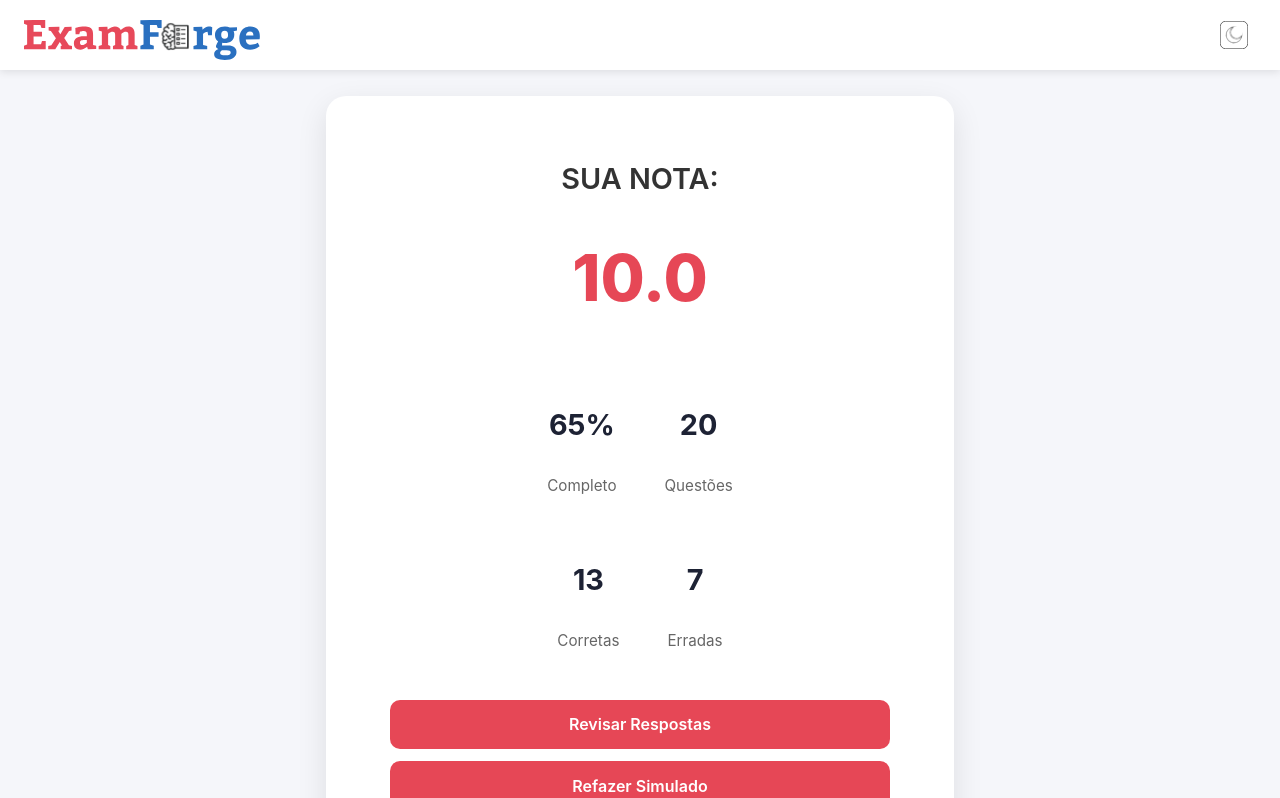
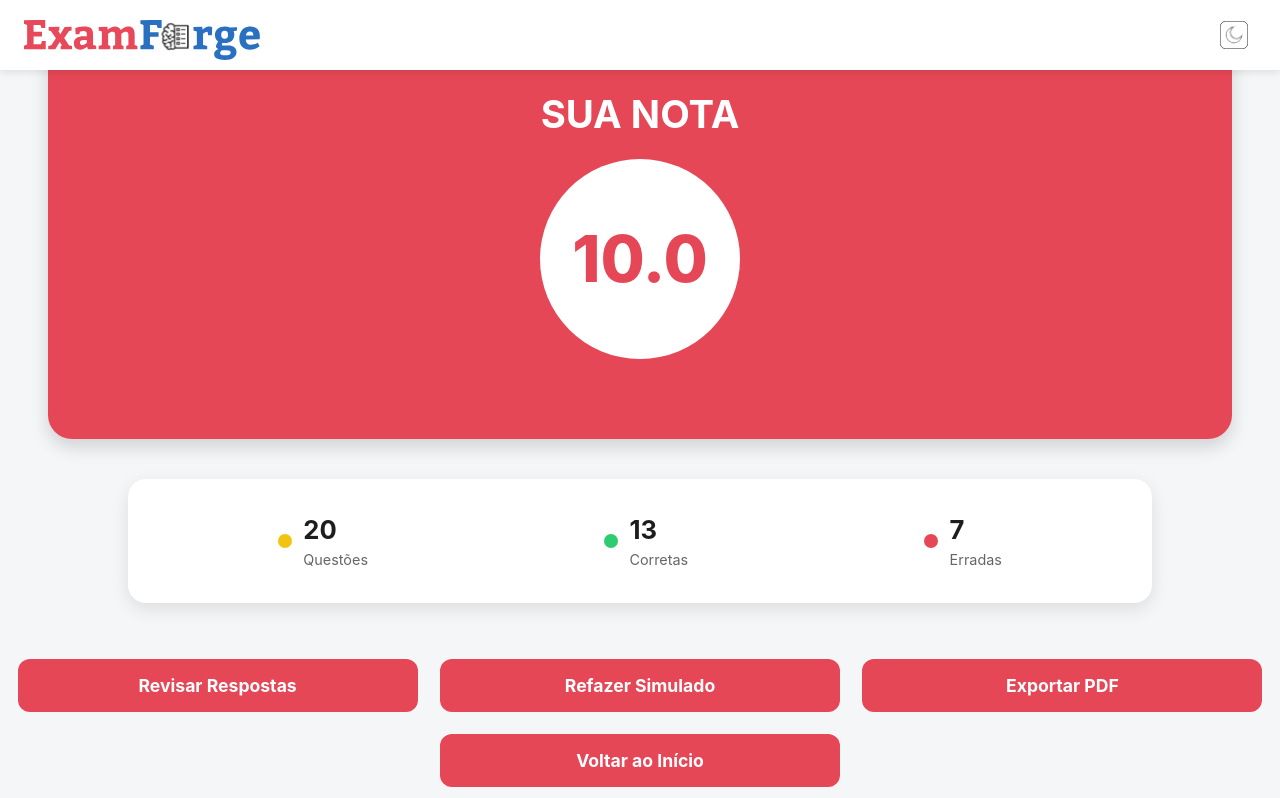
Before and after one commit to Gabriel-marques-araujo/ExamForge, a React (Vite) app in the folder Frontend/: page /resultado in a window 1280 px wide. Shown: the top 798 px of the page. Built offline with nearby package versions, Linux system fonts and the light colour scheme.

Commit message:
add conexão com front/back na criação e avaliação de questões

```diff
--- a/Frontend/src/App.css
+++ b/Frontend/src/App.css
@@ -92,7 +92,7 @@ body.dark .title{
 
 .start-button {
   background: linear-gradient(90deg, #E64756, #ff6b81);
-  color: rgba(255, 255, 255, 0.87);
+  color: #fff;
   font-family: inter, sans-serif;
   font-weight: 700;
   letter-spacing: .5px;
@@ -133,7 +133,7 @@ body.dark .start-button {
   top: 50%;
   left: 50%;
   transform: translate(-50%, -50%);
-  z-index: 10000; /* acima do blur */
+  z-index: 10000;
   background-color: #fff;
   border-radius: 18px;
   box-shadow: 0 8px 25px rgba(0, 0, 0, 0.15);
@@ -230,4 +230,6 @@ body.dark .start-button {
     padding: 0.8rem 1.5rem;
     margin: 0 1rem 1rem 1rem;
   }
+
+
 }
--- a/Frontend/src/Components/QuestionPage/QuestionPage.css
+++ b/Frontend/src/Components/QuestionPage/QuestionPage.css
@@ -432,3 +432,37 @@ body.dark .option-box.selected {
 .restart-button {
   margin-top: 2rem;
 }
+.feedback {
+  background-color: #f1ebec;
+  color: #1d2234;
+  border-radius: 12px;
+  padding: 1rem 1.5rem;
+  margin-top: 1.5rem;
+  border: 2px solid #e64756;
+  font-size: 1rem;
+  line-height: 1.5;
+}
+
+.feedback p {
+  margin: 0.5rem 0;
+}
+
+body.dark .feedback {
+  background-color: #121212;
+  color: #ffffff;
+  border-color: #e64756;
+}
+
+.feedback strong {
+  font-weight: 700;
+}
+
+.feedback .correct {
+  color: #2eaf2e;
+
+}
+
+.feedback .wrong {
+  color: #e64756;
+
+}
--- a/Frontend/src/Components/QuestionPage/QuestionPage.tsx
+++ b/Frontend/src/Components/QuestionPage/QuestionPage.tsx
@@ -2,28 +2,78 @@ import React, { useState, useEffect } from "react";
 import { useNavigate, useLocation } from "react-router-dom";
 import NavBar from "../NavBar/NavBar";
 import "./QuestionPage.css";
+import axios from "axios";
 
 interface Question {
   id: number;
   enunciado: string;
   alternativas: string[];
+  rawData?: any;
+  correctAnswer: string;
+  explicacao: string;
 }
 
 interface LocationState {
   timeMinutes: number;
+  topic?: string;
+  initialFiles?: File[];
+  generatedQuestions?: any;
 }
 
 const QuestionsPage: React.FC = () => {
   const location = useLocation();
   const navigate = useNavigate();
 
-  const { timeMinutes = 120 } = (location.state as LocationState) || {};
+  const state = location.state as LocationState | undefined;
+  const timeMinutes = state?.timeMinutes || 120;
+  const topic = state?.topic || "Geral";
+  const generatedQuestions = state?.generatedQuestions || [];
+
+  const questions: Question[] = React.useMemo(() => {
+    if (!generatedQuestions) return [];
+
+    const raw = Array.isArray(generatedQuestions)
+      ? generatedQuestions
+      : Object.values(generatedQuestions);
+
+    const validQuestions = raw.filter(
+      (q: any) =>
+        q &&
+        (q.enunciado || q.question || q.text) &&
+        (q.alternativas || q.options || q.choices)
+    );
+
+    return validQuestions.map((q: any, i: number) => ({
+      id: q.id ?? i + 1,
+      enunciado: q.enunciado || q.question || q.text || `Questão ${i + 1}`,
+      alternativas: q.alternativas || q.options || q.choices || [],
+      correctAnswer: q.correctAnswer || q.correct_answer || q.answer || "",
+      explicacao: q.explicacao || q.explanation || q.details || "",
+      rawData: q,
+    }));
+  }, [generatedQuestions]);
+
+  if (questions.length === 0) {
+    return (
+      <div className="questions-container">
+        <NavBar />
+        <div className="no-questions">
+          <h2>Nenhuma questão foi carregada 😕</h2>
+          <button onClick={() => navigate(-1)} className="back-button">
+            Voltar
+          </button>
+        </div>
+      </div>
+    );
+  }
 
   const [currentQuestionIndex, setCurrentQuestionIndex] = useState(0);
   const [selectedAnswers, setSelectedAnswers] = useState<{ [key: number]: string }>({});
   const [timeLeft, setTimeLeft] = useState(timeMinutes * 60);
   const [isTimeOver, setIsTimeOver] = useState(false);
   const [showWarning, setShowWarning] = useState(false);
+  const [showFeedback, setShowFeedback] = useState(false);
+  const [results, setResults] = useState<{ [key: number]: any }>({});
 
   useEffect(() => {
     if (timeLeft <= 0) {
@@ -40,31 +90,6 @@ const QuestionsPage: React.FC = () => {
     return `${m}:${s}`;
   };
 
-  const questions: Question[] = [
-    {
-      id: 1,
-      enunciado: "O que é um caso de teste?",
-      alternativas: [
-        "A) Um defeito encontrado no sistema",
-        "B) Uma funcionalidade a ser desenvolvida",
-        "C) Um conjunto de condições para verificar um requisito",
-        "D) Um relatório de execução de teste",
-        "E) Uma métrica de cobertura de código",
-      ],
-    },
-    {
-      id: 2,
-      enunciado: "O que é teste de regressão?",
-      alternativas: [
-        "A) Teste realizado apenas na fase inicial do projeto",
-        "B) Teste feito para verificar se mudanças causaram falhas",
-        "C) Teste de performance em ambiente de produção",
-        "D) Teste exploratório feito por desenvolvedores",
-        "E) Nenhuma das alternativas",
-      ],
-    },
-  ];
-
   const currentQuestion = questions[currentQuestionIndex];
   const progress = ((currentQuestionIndex + 1) / questions.length) * 100;
 
@@ -72,9 +97,45 @@ const QuestionsPage: React.FC = () => {
     setSelectedAnswers((prev) => ({ ...prev, [questionId]: option }));
   };
 
-  const handleNext = () => {
-    if (currentQuestionIndex < questions.length - 1) setCurrentQuestionIndex((prev) => prev + 1);
-    else handleSubmit();
+  const checkAnswer = async (question: Question, chosenOption: string) => {
+    try {
+      const response = await axios.post("http://localhost:8000/rag/check_answer/", {
+        question_data: question.rawData,
+        chosen_option: chosenOption,
+      });
+      return response.data;
+    } catch (error) {
+      console.error("Erro ao verificar resposta:", error);
+      return null;
+    }
+  };
+
+  const handleNext = async () => {
+    const chosenOption = selectedAnswers[currentQuestion.id];
+    if (!chosenOption) {
+      setShowWarning(true);
+      return;
+    }
+    setShowWarning(false);
+
+    // Se já existe feedback, ir para próxima
+    if (showFeedback) {
+      setShowFeedback(false);
+      if (currentQuestionIndex < questions.length - 1) {
+        setCurrentQuestionIndex((prev) => prev + 1);
+      } else {
+        handleSubmit();
+      }
+      return;
+    }
+
+
+    const result = await checkAnswer(currentQuestion, chosenOption);
+    if (result) {
+      setResults((prev) => ({ ...prev, [currentQuestion.id]: result }));
+    }
+
+    setShowFeedback(true);
   };
 
   const handleBack = () => {
@@ -82,15 +143,28 @@ const QuestionsPage: React.FC = () => {
   };
 
   const handleSubmit = () => {
+    const correct = Object.values(results).filter((r) => r.is_correct).length;
+    const totalQuestions = questions.length;
+
+    const score  = (correct / totalQuestions) * 10;
+    const wrong = totalQuestions - correct;
+
     navigate("/resultado", {
       state: {
-        score: 10.0,
+        score,
         totalQuestions: questions.length,
-        correctAnswers: 13,
-        wrongAnswers: 7,
+        correctAnswers: correct,
+        wrongAnswers: wrong,
+        questions,
+        userAnswers: selectedAnswers,
+        timeMinutes,
+        topic: location.state?.topic || "Geral",
+        initialFiles: location.state?.initialFiles || [],
+        results,
       },
     });
   };
+const feedback = results[currentQuestion.id];
 
   return (
     <>
@@ -98,7 +172,18 @@ const QuestionsPage: React.FC = () => {
 
       <div className="questions-container">
         <div className="question-card">
-          {/* Barra de progresso */}
+          <div className="top-info-bar">
+            <div className="topic-section">
+              <span className="label">Tópico:</span>
+              <span className="value">{topic}</span>
+            </div>
+
+            <div className="timer-section">
+              <span className="label">Tempo Restante:</span>
+              <span className="value">{formatTime(timeLeft)}</span>
+            </div>
+          </div>
+
           <div className="progress-bar">
             <div className="progress" style={{ width: `${progress}%` }} />
           </div>
@@ -112,59 +197,48 @@ const QuestionsPage: React.FC = () => {
                 <p className="warning-text">⚠️ Selecione uma alternativa para continuar.</p>
               )}
             </div>
-
-            {/* Relógio flutuante no canto da tela */}
-<div className="floating-timer">
-  <svg className="progress-ring" width="80" height="80">
-    <circle
-      className="progress-ring__circle-bg"
-      stroke="#e0e0e0"
-      strokeWidth="8"
-      fill="transparent"
-      r="36"
-      cx="40"
-      cy="40"
-    />
-    <circle
-      className="progress-ring__circle"
-      stroke="#e64756"
-      strokeWidth="8"
-      fill="transparent"
-      r="36"
-      cx="40"
-      cy="40"
-      strokeDasharray={2 * Math.PI * 36}
-      strokeDashoffset={2 * Math.PI * 36 * (timeLeft / (timeMinutes * 60))}
-    />
-  </svg>
-  <div className="timer-text">{formatTime(timeLeft)}</div>
-</div>
-
           </div>
 
           <div className="options">
-            {currentQuestion.alternativas.map((alt, idx) => (
+            {currentQuestion.alternativas.map((alt: any, idx: number) => {
+              const text = typeof alt === "string" ? alt : alt.option;
+              return (
                 <label
                   key={idx}
                   className={`option-box ${
-                  selectedAnswers[currentQuestion.id] === alt ? "selected" : ""
+                    selectedAnswers[currentQuestion.id] === text ? "selected" : ""
                   }`}
-                onClick={() => handleSelect(currentQuestion.id, alt)}
+                  onClick={() => handleSelect(currentQuestion.id, text)}
                 >
                   <input
                     type="radio"
                     name={`question-${currentQuestion.id}`}
-                  value={alt}
-                  checked={selectedAnswers[currentQuestion.id] === alt}
-                  onChange={() => handleSelect(currentQuestion.id, alt)}
+                    value={text}
+                    checked={selectedAnswers[currentQuestion.id] === text}
+                    onChange={() => handleSelect(currentQuestion.id, text)}
                     style={{ display: "none" }}
                   />
-                {alt}
+                  {text}
                 </label>
-            ))}
+              );
+            })}
           </div>
 
-        {/* Ações (botões) */}
+          {showFeedback && feedback && (
+            <div className="feedback">
+              <p><strong>Resposta:</strong> {feedback.is_correct ? "✔️ Correta" : "❌ Incorreta"}</p>
+              <p><strong>Alternativa escolhida:</strong> {feedback.chosen_option}</p>
+              <p><strong>Explicação:</strong> {feedback.is_correct ? feedback.explanation : feedback.explanation_chosen}</p>
+
+              {!feedback.is_correct && (
+                <>
+                  <p><strong>Alternativa correta:</strong> {feedback.correct_option}</p>
+                  <p><strong>Por que está correta:</strong> {feedback.explanation_correct}</p>
+                </>
+              )}
+            </div>
+          )}
+
           <div className={`actions ${currentQuestionIndex === 0 ? "first-question" : ""}`}>
             {currentQuestionIndex > 0 && (
               <button className="back-button" onClick={handleBack}>
@@ -172,37 +246,17 @@ const QuestionsPage: React.FC = () => {
               </button>
             )}
 
-  {currentQuestionIndex < questions.length - 1 ? (
             <button
-      className="next-button"
-      onClick={() => {
-        if (!selectedAnswers[currentQuestion.id]) {
-          setShowWarning(true);
-          return;
-        }
-        setShowWarning(false);
-        handleNext();
-      }}
+              className={showFeedback ? "next-button" : "submit-button"}
+              onClick={handleNext}
             >
-      Próxima
+              {showFeedback
+                ? currentQuestionIndex < questions.length - 1
+                  ? "Próxima"
+                  : "Finalizar"
+                : "Confirmar Resposta"}
             </button>
-  ) : (
-    <button
-      className="submit-button"
-      onClick={() => {
-        if (!selectedAnswers[currentQuestion.id]) {
-          setShowWarning(true);
-          return;
-        }
-        setShowWarning(false);
-        handleNext();
-      }}
-    >
-      Finalizar Simulado
-    </button>
-  )}
           </div>
-
         </div>
       </div>
 
@@ -219,5 +273,4 @@ const QuestionsPage: React.FC = () => {
     </>
   );
 };
-
 export default QuestionsPage;
--- a/Frontend/src/Components/ResultsPage/ResultsPage.css
+++ b/Frontend/src/Components/ResultsPage/ResultsPage.css
@@ -1,110 +1,166 @@
-.results-container {
-  height: fit-content;
-  width: 100vw;
-  background-color: #f5f6fa;
+.results-wrapper {
   display: flex;
   justify-content: center;
   align-items: center;
-  padding-top: 6rem; /* espaço pra navbar */
-  box-sizing: border-box;
+  min-height: 100vh;
+  width: 100%;
 }
 
-body.dark .results-container {
-  background-color: #121212;
+.results-main {
+  display: flex;
+  justify-content: center;
+  align-items: center;
+  width: 100%;
 }
 
-.results-card {
-  background-color: #fff;
-  border-radius: 20px;
-  box-shadow: 0 10px 30px rgba(0, 0, 0, 0.1);
-  padding: 3rem 4rem;
-  max-width: 500px;
-  width: 90%;
-  text-align: center;
+body.dark {
+  background-color: #121212;
+  color: #e0e0e0;
+}
+
+body.dark .stat-card h3 {
+  color: #e0e0e0;
+}
+
+body.dark .stat-card p {
+  color: #b0b0b0;
+}
+
+.results-content {
   display: flex;
   flex-direction: column;
   align-items: center;
+  gap: 2.5rem;
 }
 
-body.dark .results-card {
-  background-color: #212121;
-  color: #f5f6fa;
+.big-score-box {
+  width: 80%;
+  margin: 0 auto;
+  background-color: #e64756;
+  padding: 5rem;
+  border-radius: 24px;
+  display: flex;
+  flex-direction: column;
+  align-items: center;
+  justify-content: center;
+  color: white;
+  gap: 1.5rem;
+  box-shadow: 0 8px 18px rgba(0, 0, 0, 0.15);
 }
 
-.results-title {
-  font-size: 1.8rem;
-  font-weight: 600;
-  color: #333;
+.big-score-title {
+  font-size: 2.4rem;
+  font-weight: 700;
+  margin: 0;
 }
 
-body.dark .results-title {
-  color: #ffffff;
+.score-display {
+  background: white;
+  color: #e64756;
+  width: 200px;
+  height: 200px;
+  border-radius: 50%;
+  font-size: 4rem;
+  font-weight: 800;
+  display: flex;
+  justify-content: center;
+  align-items: center;
 }
 
-.results-score {
-  font-size: 4rem;
-  font-weight: 800;
-  color: #e64756;
-  margin: 1rem 0 2rem 0;
+body.dark .big-score-box {
+  background-color: #b83240;
 }
 
-.results-summary,
-.results-details {
+body.dark .score-display {
+  background-color: #1d1d1d;
+  color: #ff8694;
+}
+
+.stats-box {
+  width: 80%;
   display: flex;
   justify-content: center;
-  gap: 3rem;
-  margin-top: 1rem;
 }
 
-.results-summary h3,
-.results-details h3 {
-  font-size: 1.8rem;
-  color: #1d2234;
+.stats-section {
+  background-color: #ffffff;
+  border-radius: 18px;
+  box-shadow: 0 6px 18px rgba(0, 0, 0, 0.1);
+  padding: 2rem;
+  width: 100%;
+  display: flex;
+  justify-content: space-around;
 }
 
-body.dark .results-summary h3 {
-  color: #ffffff;
-}
-body.dark .results-details h3{
-  color: #ffffff;
+body.dark .stats-section {
+  background-color: #222;
+  box-shadow: 0 6px 18px rgba(255, 255, 255, 0.05);
 }
 
-.results-summary p,
-.results-details p {
+.stat-card {
+  display: flex;
+  align-items: center;
+  gap: 0.7rem;
+}
+
+.stat-card h3 {
+  margin: 0;
+  font-size: 1.6rem;
+  font-weight: 700;
+  color: #1d1d1d;
+}
+
+.stat-card p {
+  margin: 0;
+  font-size: 0.9rem;
   color: #666;
-  font-size: 0.95rem;
+}
+
+.dot {
+  width: 14px;
+  height: 14px;
+  border-radius: 50%;
+}
+
+.green-dot {
+  background-color: #2ecc71;
+}
+
+.red-dot {
+  background-color: #e64756;
+}
+
+.yellow-dot {
+  background-color: #f1c40f;
 }
 
 .results-actions {
+  margin-top: 1rem;
   display: flex;
-  flex-direction: column;
-  gap: 0.8rem;
-  width: 100%;
-  margin-top: 2rem;
+  justify-content: center;
+  gap: 1.4rem;
+  flex-wrap: wrap;
 }
 
-.action-button,
-.restart-button {
+.result-button {
   background-color: #e64756;
   color: white;
   border: none;
-  padding: 0.9rem;
-  border-radius: 10px;
-  font-size: 1rem;
-  font-weight: 600;
+  padding: 1rem 2.2rem;
+  font-size: 1.1rem;
+  border-radius: 12px;
+  font-weight: 700;
   cursor: pointer;
-  transition: all 0.2s ease;
+  transition: 0.2s;
+  width: 400px;
+  text-align: center;
 }
 
-.action-button:hover,
-.restart-button:hover {
-  transform: scale(1.05);
+.result-button:hover {
+  background-color: #c43b48;
 }
 
-.restart-button {
-  background-color: #1d2234;
+body.dark .result-button {
+  background-color: #c43b48;
+;
 }
-
-body.dark .restart-button {
-  background-color: #2a70c0;
-}
--- a/Frontend/src/Components/ResultsPage/ResultsPage.tsx
+++ b/Frontend/src/Components/ResultsPage/ResultsPage.tsx
@@ -14,59 +14,118 @@ const ResultsPage = () => {
     wrongAnswers = 7,
   } = location.state || {};
 
-  const percentage = ((correctAnswers / totalQuestions) * 100).toFixed(0);
+  const handleBackToStart = () => navigate("/");
+  const handleReviewAnswers = () => {
+    navigate("/review", {
+      state: {
+        questions: location.state?.questions,
+        userAnswers: location.state?.userAnswers,
+      },
+    });
+  };
 
-  const handleBackToStart = () => navigate("/");
-  const handleReviewAnswers = () => navigate("/questions", { state: { mode: "review" } });
-  const handleRetake = () => navigate("/questions");
-  const handleExportPDF = () => {
-    alert("Função de exportar PDF será implementada futuramente!");
+const handleRetake = () => {
+  navigate("/questions", {
+    state: {
+      numQuestions: location.state?.questions?.length || 5,
+      timeMinutes: location.state?.timeMinutes,
+      instructions: location.state?.instructions,
+      initialFiles: location.state?.initialFiles,
+    },
+  });
 };
+const handleExportPDF = async () => {
+  try {
+    const { jsPDF } = await import("jspdf");
+    const elemento = document.getElementById("reviewContent");
+
+    if (!elemento) {
+      alert("Erro: elemento 'reviewContent' não encontrado!");
+      return;
+    }
+
+    const doc = new jsPDF({
+      orientation: "p",
+      unit: "mm",
+      format: "a4",
+    });
+
+    await doc.html(elemento, {
+      callback: (doc) => {
+        doc.save("revisao.pdf");
+      },
+      x: 10,
+      y: 10,
+      width: 190,
+      windowWidth: 900,
+    });
+  } catch (error) {
+    console.error("Erro ao exportar PDF:", error);
+    alert("Ocorreu um erro ao gerar o PDF.");
+  }
+};
+
 
   return (
     <>
       <NavBar />
 
-      <div className="results-container">
-        <div className="results-card">
-          <h1 className="results-title">SUA NOTA:</h1>
-          <p className="results-score">{score.toFixed(1)}</p>
+      <div className="results-wrapper" id="conteudoParaPDF">
+        <div className="results-main">
+          <div className="results-content">
+            <div className="big-score-box">
+              <h1 className="big-score-title">SUA NOTA</h1>
 
-          <div className="results-summary">
-            <div>
-              <h3>{percentage}%</h3>
-              <p>Completo</p>
+              <div className="score-display">
+                <span>{score.toFixed(1)}</span>
               </div>
+            </div>
+            <div className="stats-box">
+              <div className="stats-section">
+                <div className="stat-card">
+                  <span className="dot yellow-dot"></span>
                   <div>
                     <h3>{totalQuestions}</h3>
                     <p>Questões</p>
                   </div>
                 </div>
 
-          <div className="results-details">
+                <div className="stat-card">
+                  <span className="dot green-dot"></span>
                   <div>
                     <h3>{correctAnswers}</h3>
                     <p>Corretas</p>
                   </div>
+                </div>
+
+                <div className="stat-card">
+                  <span className="dot red-dot"></span>
                   <div>
                     <h3>{wrongAnswers}</h3>
                     <p>Erradas</p>
                   </div>
                 </div>
+              </div>
+            </div>
 
             <div className="results-actions">
-            <button className="action-button" onClick={handleReviewAnswers}>
+              <button className="result-button" onClick={handleReviewAnswers}>
                 Revisar Respostas
               </button>
-            <button className="action-button" onClick={handleRetake}>
+
+              <button className="result-button" onClick={handleRetake}>
                 Refazer Simulado
               </button>
-            <button className="action-button" onClick={handleExportPDF}>
+
+              <button className="result-button" onClick={handleExportPDF}>
                 Exportar PDF
               </button>
-            <button className="restart-button" onClick={handleBackToStart}>
+
+              <button className="result-button" onClick={handleBackToStart}>
                 Voltar ao Início
               </button>
+            </div>
+
           </div>
         </div>
       </div>
```
Also changed, not shown: Frontend/src/Components/FilesModal/FilesModal.css (+10 -9 lines), Frontend/src/Components/QuestionnaireModal/QuestionnaireModal.css (+19 -5 lines), Frontend/src/Components/QuestionnaireModal/QuestionnaireModal.tsx (+44 -33 lines), 2 other files (tests, documents, lock files or other folders). Lines whose indentation alone changed are shown as unchanged.
